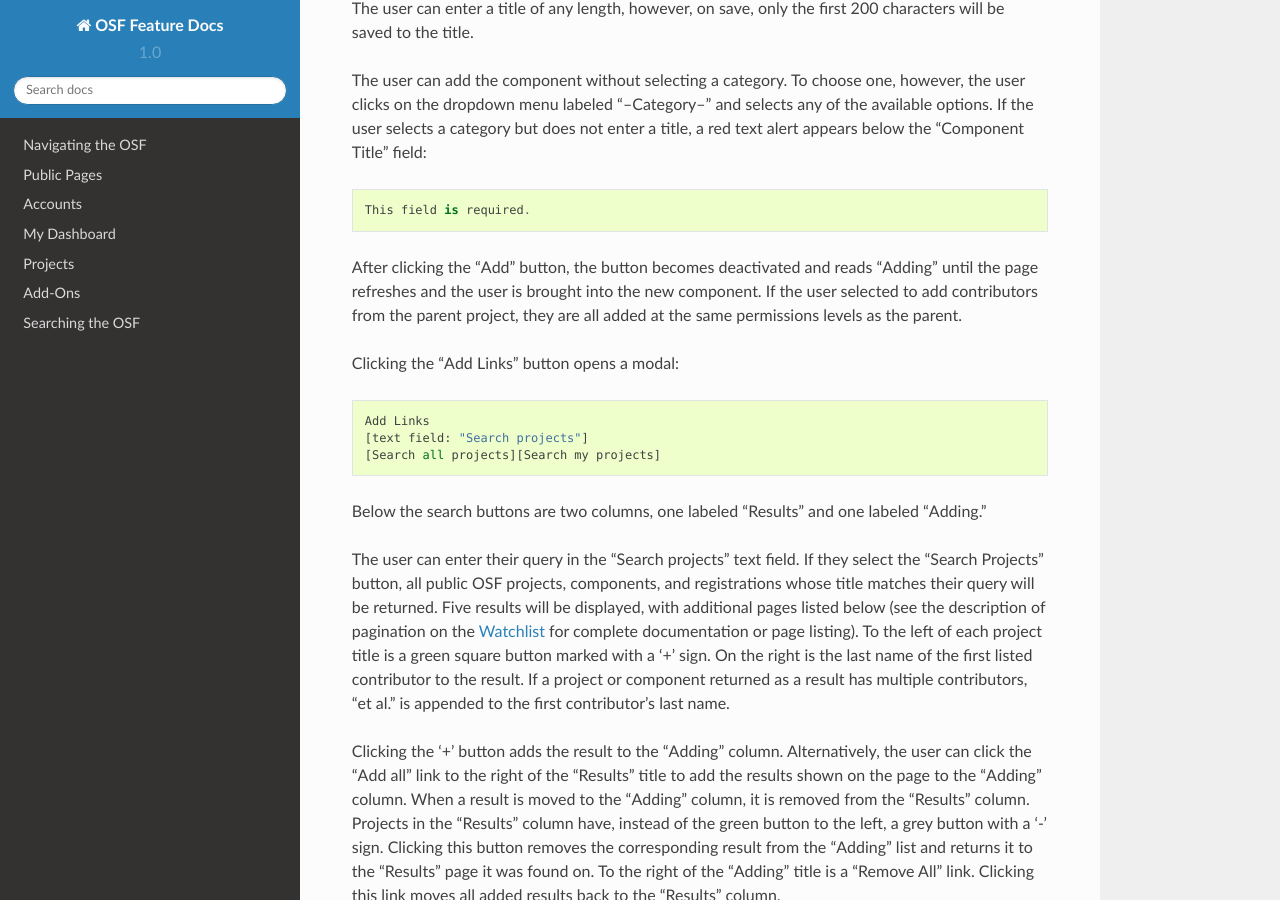
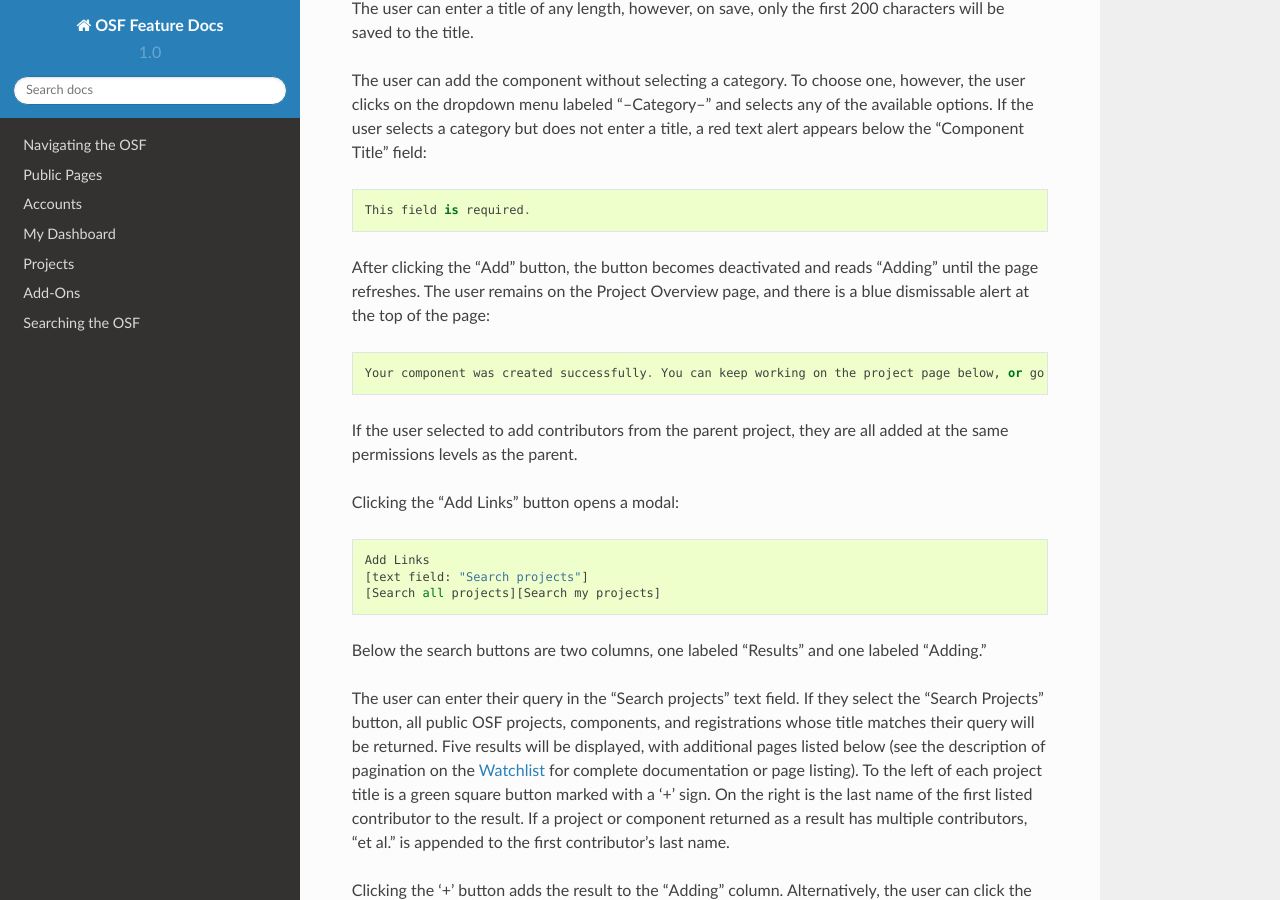
Before and after one commit to CenterForOpenScience/OSFDocs, a Sphinx documentation site: the page built from docs/projects/overview.rst, in a window 1280 px wide and 900 px high, scrolled down 5419 px. Built offline with Sphinx 7.4.7 and the Read the Docs theme 2.0.0, drawn with Linux system fonts in a browser that asks for light colours.

Commit message:
new add component workflow

```diff
--- a/docs/projects/overview.rst
+++ b/docs/projects/overview.rst
@@ -196,8 +196,11 @@
 
     This field is required.
 
-After clicking the "Add" button, the button becomes deactivated and reads "Adding" until the page refreshes and the user is brought into the
-new component. If the user selected to add contributors from the parent project, they are all added at the same permissions levels as the parent.
+After clicking the "Add" button, the button becomes deactivated and reads "Adding" until the page refreshes. The user remains on the Project Overview page, and there is a blue dismissable alert at the top of the page::
+
+    Your component was created successfully. You can keep working on the project page below, or go to the new component.
+
+If the user selected to add contributors from the parent project, they are all added at the same permissions levels as the parent.
 
 Clicking the "Add Links" button opens a modal::
 
```
